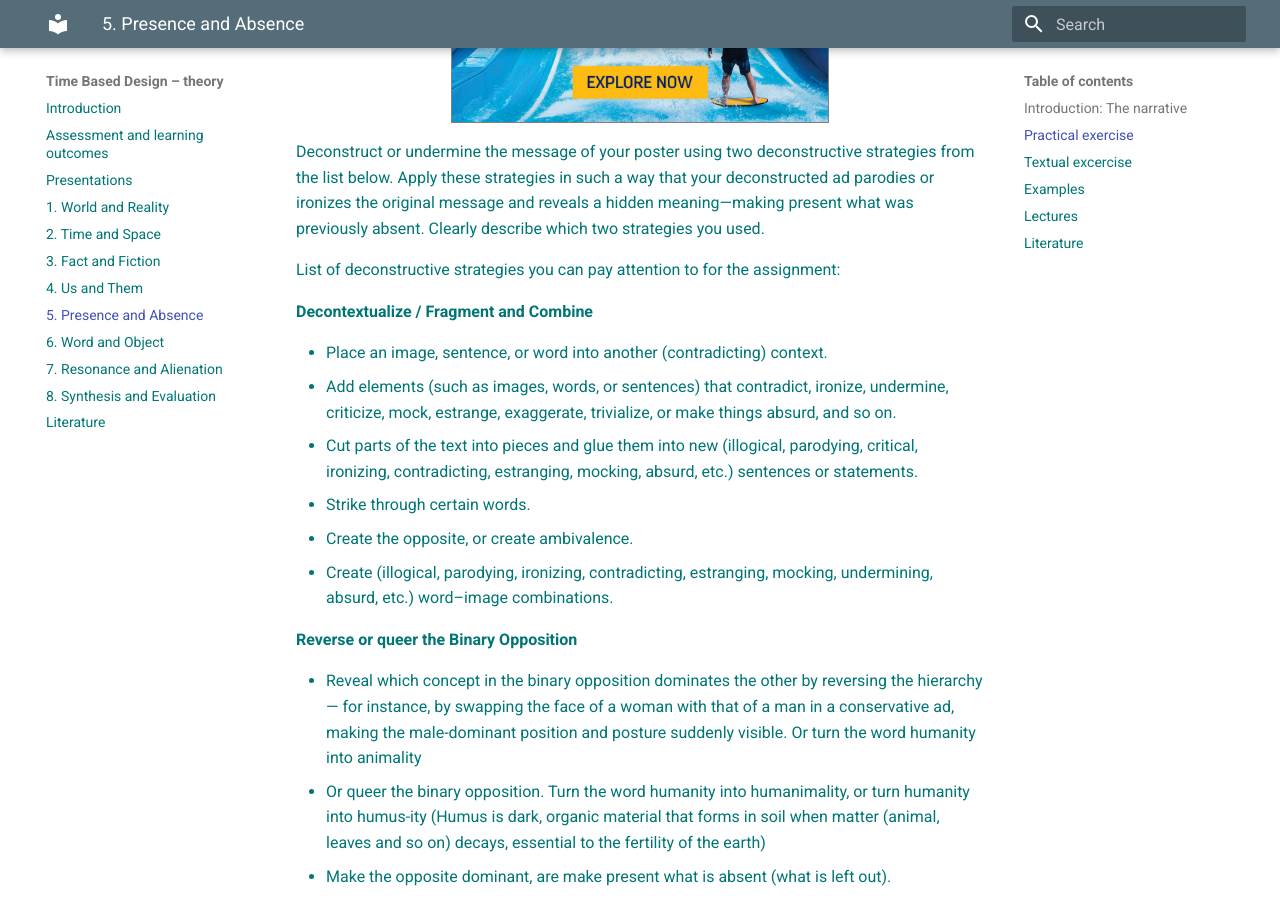
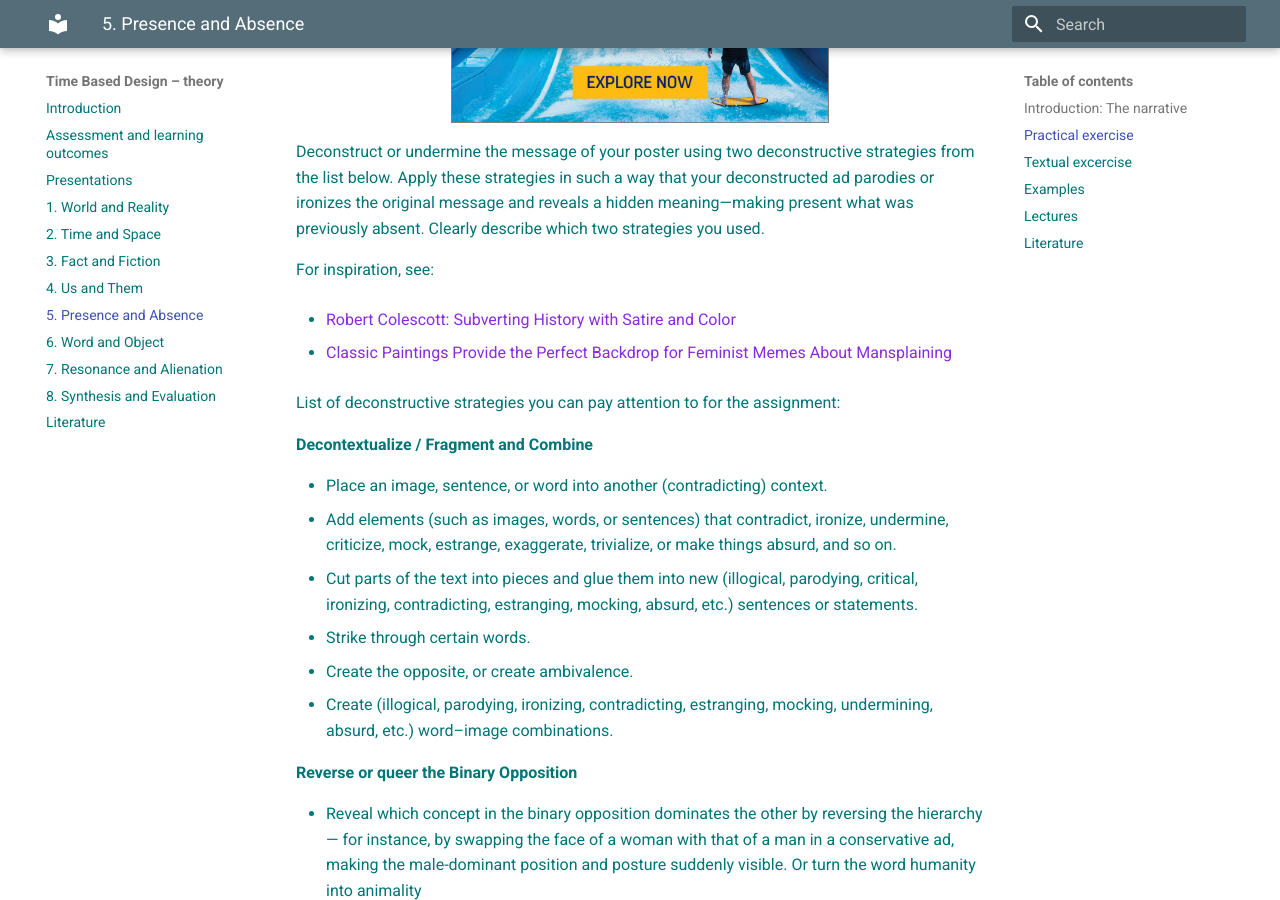
Before and after one commit to bart314/TBD, an MkDocs documentation site: the page built from docs/week5.md, in a window 1280 px wide and 900 px high, scrolled down 1939 px. Built offline with MkDocs 1.6.1 and Material for MkDocs 9.7.7, drawn with Linux system fonts in a browser that asks for light colours; some web fonts are replaced.

Commit message:
voorbeelden

```diff
--- a/docs/week5.md
+++ b/docs/week5.md
@@ -30,6 +30,12 @@ For the practical exercise of this week, we ask you to bring a commercial poster
 ![A commercial poster](imgs/commercial-poster.jpeg)
 
 Deconstruct or undermine the message of your poster using two deconstructive strategies from the list below. Apply these strategies in such a way that your deconstructed ad parodies or ironizes the original message and reveals a hidden meaning—making present what was previously absent. Clearly describe which two strategies you used.
+
+For inspiration, see:
+
+- [Robert Colescott: Subverting History with Satire and Color](https://www.theartdistricts.org/news/robert-colescott-subverting-history-with-satire-and-color)
+
+- [Classic Paintings Provide the Perfect Backdrop for Feminist Memes About Mansplaining](https://hyperallergic.com/582404/nicole-tersigni-men-to-avoid-in-art-and-life/)
 
 List of deconstructive strategies you can pay attention to for the assignment:
 
```
